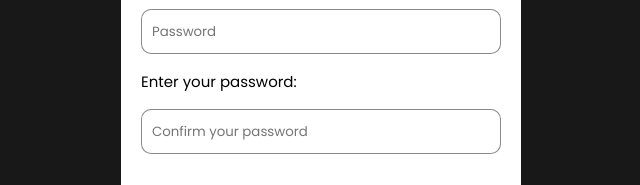
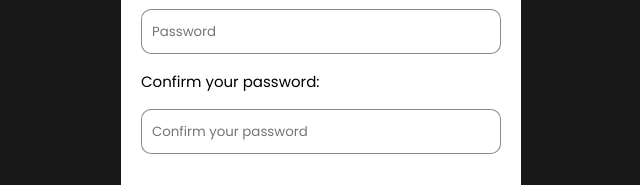
Before and after one commit to Kiro102/CosmicDream, a plain HTML site: page src/register.html in a window 1280 px wide. Shown: the part 354-539 px from the top of the page, 319-959 px from the left. Drawn offline with Linux system fonts and the light colour scheme.

Commit message:
fix-text-register

```diff
--- a/src/register.html
+++ b/src/register.html
@@ -23,7 +23,7 @@
                     <input class="inputs" id="mail" type="email" placeholder="Mail" maxlength="50">
                     <label class="labels" for="pass">Enter your password:</label>
                     <input class="inputs" id="pass" type="password" placeholder="Password" maxlength="20">
-                    <label class="labels" for="pass_confirm">Enter your password:</label>
+                    <label class="labels" for="pass_confirm">Confirm your password:</label>
                     <input class="inputs" type="password" name="" id="pass_confirm" placeholder="Confirm your password"
                         maxlength="20">
                 </div>
```
